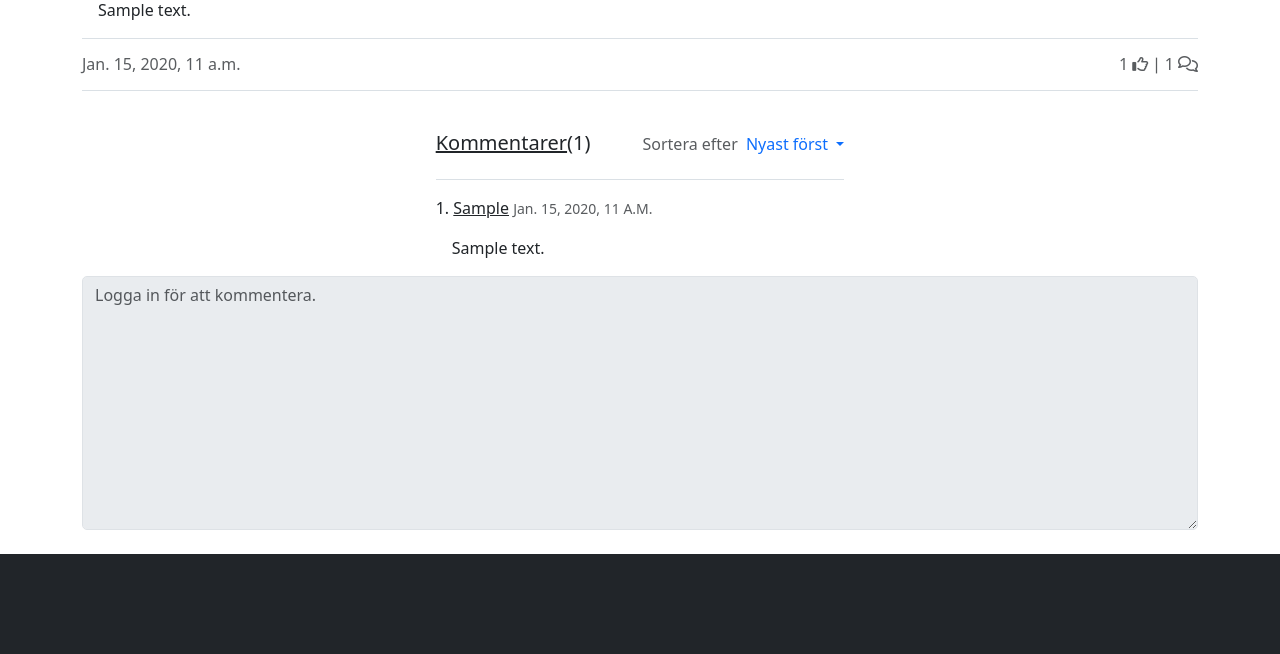
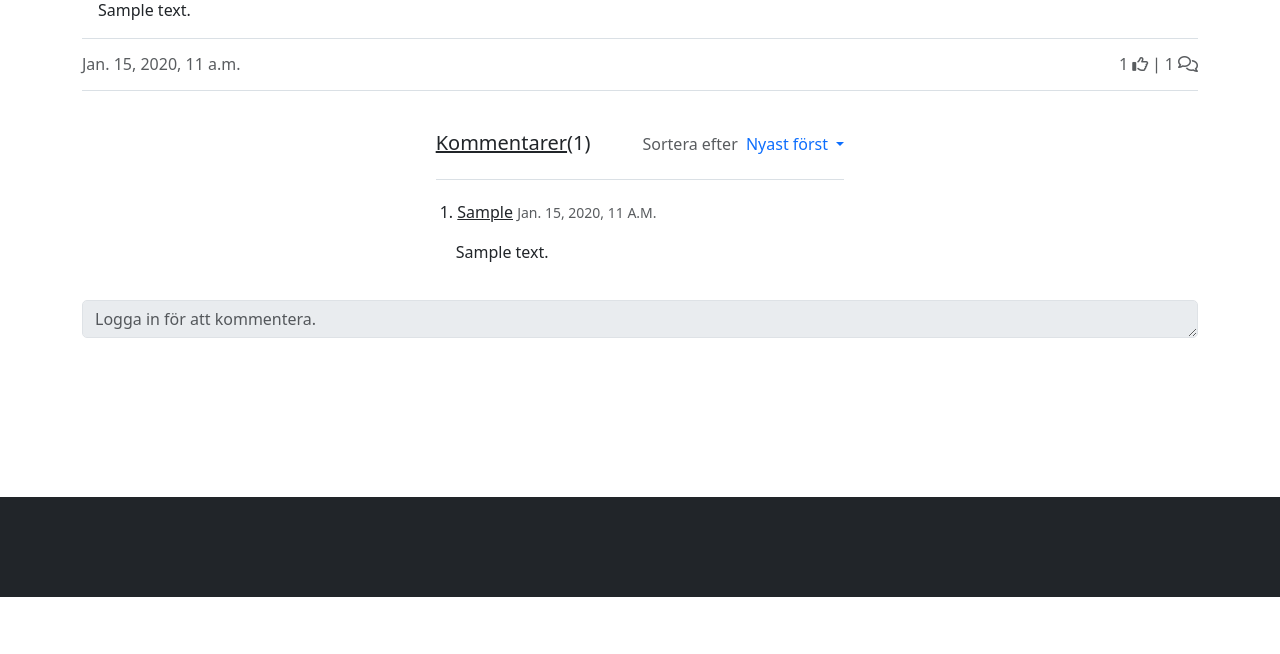
Before and after one commit to mittjobbkenny/ludde-blog, a Django app: a page that uses blog/templates/blog/post_detail.html in a window 1280 px wide. Shown: the part 203-857 px from the top of the page. After the commit the page ends 800 px from the top, so only its background shows below. Run offline with Django 4.2, Linux system fonts and the light colour scheme; tables that the repository leaves empty hold one stand-in row (values such as "Sample post"); some libraries are stand-ins or nearby versions.

Commit message:
Update comment section

```diff
--- a/blog/templates/blog/post_detail.html
+++ b/blog/templates/blog/post_detail.html
@@ -23,7 +23,6 @@
                     <div class="px-md-3">
                         <p class="card-text">{{ post.content | safe }}</p>
                     </div>
-
                 </div>
             </div>
         </div>
@@ -112,8 +111,8 @@
             <ol class="p-0" reversed style="list-style-position:inside;">
                 <hr>
                 {% for comment in comments %}
-                <div class="commentId" style="visibility: hidden; height: 0px;">
-                    <li class="position-relative">
+                <div class="comments-all commentId" style="visibility: hidden; height: 0px;">
+                    <li class="position-relative p-1 rounded">
                         <span class="text-capitalize h6"><u>{{ comment.author }}</u> <small class="text-muted">
                                 {{ comment.created_on }}</small></span>
 
@@ -223,6 +222,7 @@
                     <button id="commentShow" class="note-btn rounded-end-0"></button>
                     <button id="commentShowAll" class="note-btn border-start-0 rounded-start-0"
                         style="margin-left: -4px !important;">Visa alla</button>
+                    <button id="commentHide" class="note-btn" style="display: none;">Minimera Kommentarer</button>
                 </div>
             </ol>
         </div>
@@ -230,7 +230,7 @@
 
     <div class="row">
         <div class="col">
-            <form method="POST" enctype="multipart/form-data" novalidate>
+            <form id="addCommentForm" method="POST" enctype="multipart/form-data" novalidate>
                 {% csrf_token %}
                 {{ form | crispy }}
                 {% if user.is_authenticated %}
@@ -285,6 +285,7 @@
         } else {
             $("#commentShow").hide();
             $("#commentShowAll").hide();
+            $("#commentHide").show();
         }
     });
 
@@ -292,7 +293,41 @@
         $(".commentId").css({ "visibility": "visible", "height": "100%" });
         $("#commentShow").hide();
         $("#commentShowAll").hide();
+        $("#commentHide").show();
     });
+
+    $("#commentHide").click(function () {
+        $(".comments-all").addClass("commentId");
+        $(".commentId").css({ "visibility": "hidden", "height": "0px" });
+        $(".commentId").slice(0, 3).css({ "visibility": "visible", "height": "100%" });
+        numcommentId = $(".commentId").length;
+        if (numcommentId >= 6) {
+            $("#commentShow").html(`Visa kommentar ${numcommentId - 3} till ${numcommentId - 6}`);
+        } else if (numcommentId <= 6 && numcommentId > 3) {
+            $("#commentShow").html(`Visa kommentar ${numcommentId - 3} till 0`);
+        }
+        $("#commentShow").show();
+        $("#commentShowAll").show();
+        $("#commentHide").hide();
+    });
+
+    $("#addCommentForm textarea").attr("rows", "1");
+
+    {% if user.is_authenticated %}
+    $("#addCommentForm textarea").focus(function () {
+        $(this).animate({ rows: 10 }, 500);
+        $('html, body').animate({
+            scrollTop: $("#addCommentForm button").offset().top
+        }, 250);
+
+    });
+
+    $("#addCommentForm textarea").focusout(function () {
+        if (!$(this).val()) {
+            $(this).animate({ rows: 1 }, 500);
+        }
+    });
+    {% endif %}
 </script>
 
 {% endblock %}
```
